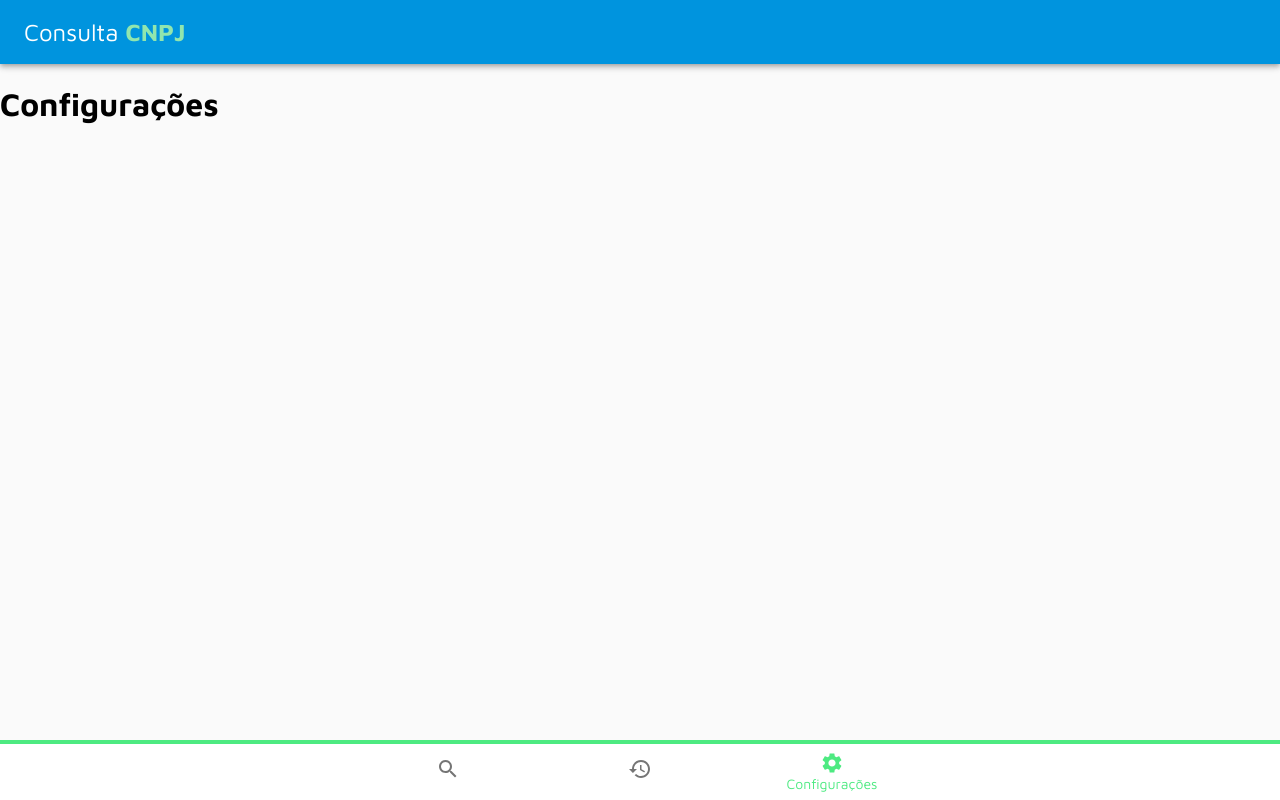
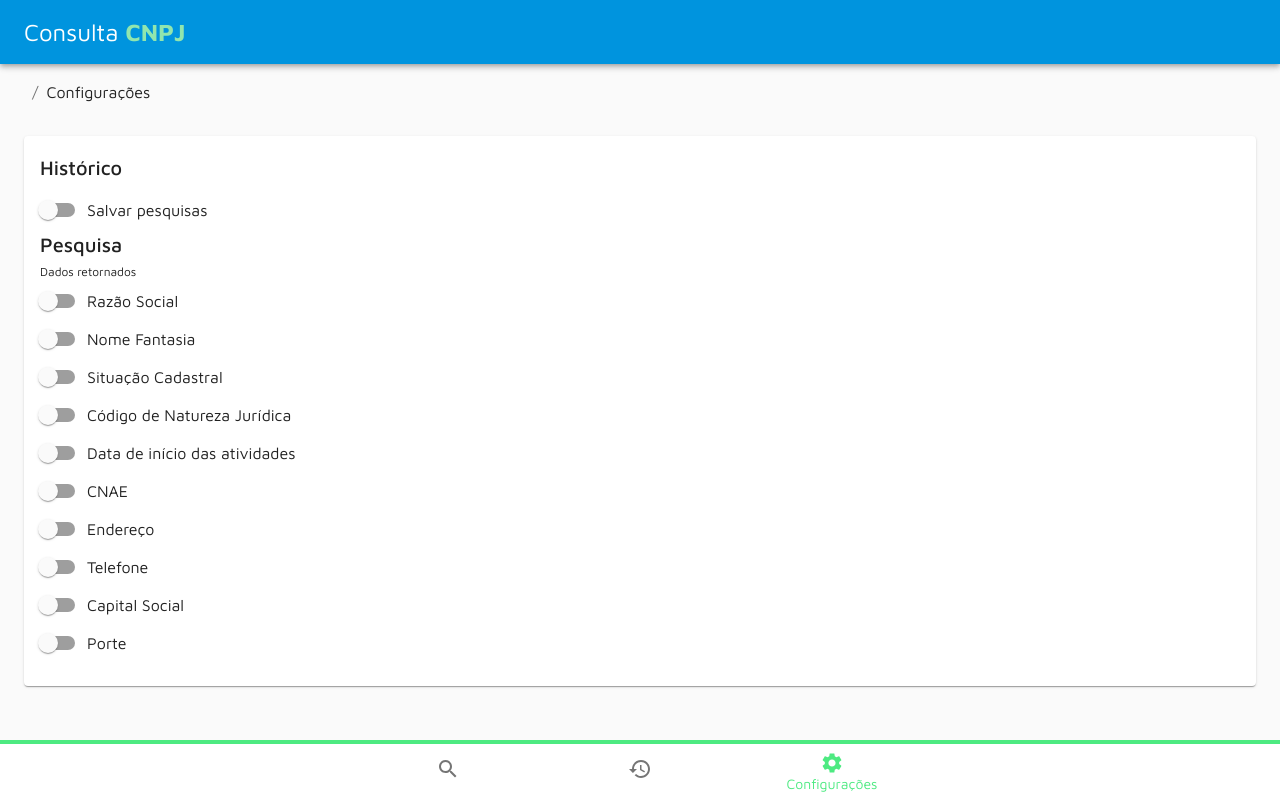
Before and after one commit to luan11/consulta-cnpj, a Next.js app: page /settings in a window 1280 px wide. Built offline with nearby package versions, Linux system fonts and the light colour scheme.

Commit message:
Fix: ssr warning

```diff
--- a/package.json
+++ b/package.json
@@ -12,6 +12,7 @@
     "@material-ui/core": "^4.11.4",
     "@material-ui/icons": "^4.11.2",
     "@types/styled-components": "^5.1.10",
+    "babel-plugin-styled-components": "^1.12.0",
     "next": "11.0.0",
     "react": "17.0.2",
     "react-dom": "17.0.2",
--- /dev/null
+++ b/src/components/Breadcrumb/index.tsx
@@ -0,0 +1,20 @@
+import { Breadcrumbs, Container, Typography } from '@material-ui/core';
+
+interface BreadcrumbsProps {
+  title: string;
+}
+
+export function Breadcrumb({ title }: BreadcrumbsProps) {
+  return (
+    <Breadcrumbs
+      aria-label="breadcrumb"
+      component={Container}
+      style={{
+        marginBottom: '2rem',
+      }}
+    >
+      <Typography></Typography>
+      <Typography color="textPrimary">{title}</Typography>
+    </Breadcrumbs>
+  );
+}
--- a/src/pages/_app.tsx
+++ b/src/pages/_app.tsx
@@ -1,4 +1,3 @@
-import NoSsr from '@material-ui/core/NoSsr';
 import { ThemeProvider } from 'styled-components';
 import { ThemeProvider as MuiThemeProvider } from '@material-ui/core';
 import theme from './../themes/theme';
@@ -12,7 +11,6 @@ import { AppContainer } from './../styles/pages/_app';
 
 function MyApp({ Component, pageProps }) {
   return (
-    <NoSsr>
     <MuiThemeProvider theme={theme}>
       <ThemeProvider theme={theme}>
         <AppContainer>
@@ -26,7 +24,6 @@ function MyApp({ Component, pageProps }) {
         </AppContainer>
       </ThemeProvider>
     </MuiThemeProvider>
-    </NoSsr>
   );
 }
 
--- a/src/pages/settings.tsx
+++ b/src/pages/settings.tsx
@@ -1,13 +1,96 @@
 import Head from 'next/head';
+
+import { Breadcrumb } from './../components/Breadcrumb';
+
+import {
+  Container,
+  Card,
+  CardContent,
+  Typography,
+  FormGroup,
+  FormControlLabel,
+  Switch,
+} from '@material-ui/core';
 
 export default function Home() {
   return (
-    <div>
+    <>
       <Head>
         <title>Configurações | Consulta CNPJ</title>
       </Head>
 
-      <h1>Configurações</h1>
-    </div>
+      <Breadcrumb title="Configurações" />
+
+      <Container>
+        <Card>
+          <CardContent>
+            <Typography variant="h6" gutterBottom>
+              Histórico
+            </Typography>
+
+            <FormGroup>
+              <FormControlLabel
+                control={<Switch color="primary" />}
+                label="Salvar pesquisas"
+              />
+            </FormGroup>
+
+            <Typography variant="h6">Pesquisa</Typography>
+            <Typography variant="caption">Dados retornados</Typography>
+
+            <FormGroup>
+              <FormControlLabel
+                control={<Switch color="primary" />}
+                label="Razão Social"
+              />
+              <FormControlLabel
+                control={<Switch color="primary" />}
+                label="Nome Fantasia"
+              />
+
+              <FormControlLabel
+                control={<Switch color="primary" />}
+                label="Situação Cadastral"
+              />
+
+              <FormControlLabel
+                control={<Switch color="primary" />}
+                label="Código de Natureza Jurídica"
+              />
+
+              <FormControlLabel
+                control={<Switch color="primary" />}
+                label="Data de início das atividades"
+              />
+
+              <FormControlLabel
+                control={<Switch color="primary" />}
+                label="CNAE"
+              />
+
+              <FormControlLabel
+                control={<Switch color="primary" />}
+                label="Endereço"
+              />
+
+              <FormControlLabel
+                control={<Switch color="primary" />}
+                label="Telefone"
+              />
+
+              <FormControlLabel
+                control={<Switch color="primary" />}
+                label="Capital Social"
+              />
+
+              <FormControlLabel
+                control={<Switch color="primary" />}
+                label="Porte"
+              />
+            </FormGroup>
+          </CardContent>
+        </Card>
+      </Container>
+    </>
   );
 }
--- a/src/styles/pages/_app/index.ts
+++ b/src/styles/pages/_app/index.ts
@@ -10,5 +10,6 @@ export const AppContainer = styled.div`
     max-height: calc(100vh - 60px);
     overflow-y: auto;
     background-color: ${({ theme }) => theme.palette.grey[50]};
+    padding: ${({ theme }) => `${theme.spacing(2)}px`} 0;
   }
 `;
```
Also changed, not shown: src/pages/history.tsx (+5 -3 lines), src/pages/index.tsx (+6 -2 lines), .babelrc (added), 1 other file (tests, documents, lock files or other folders). Lines whose indentation alone changed are shown as unchanged.
